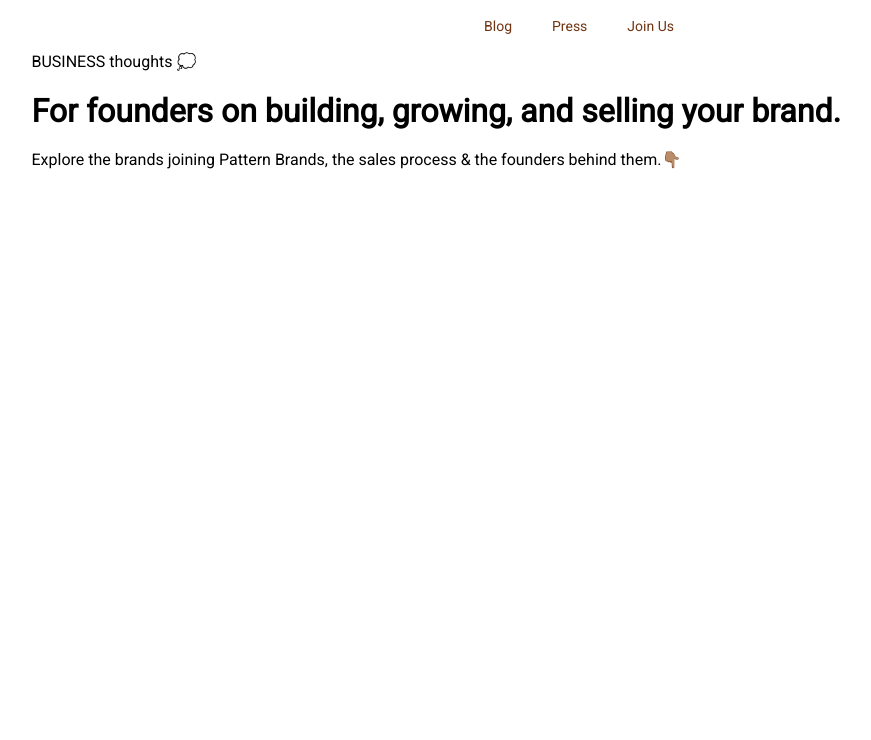
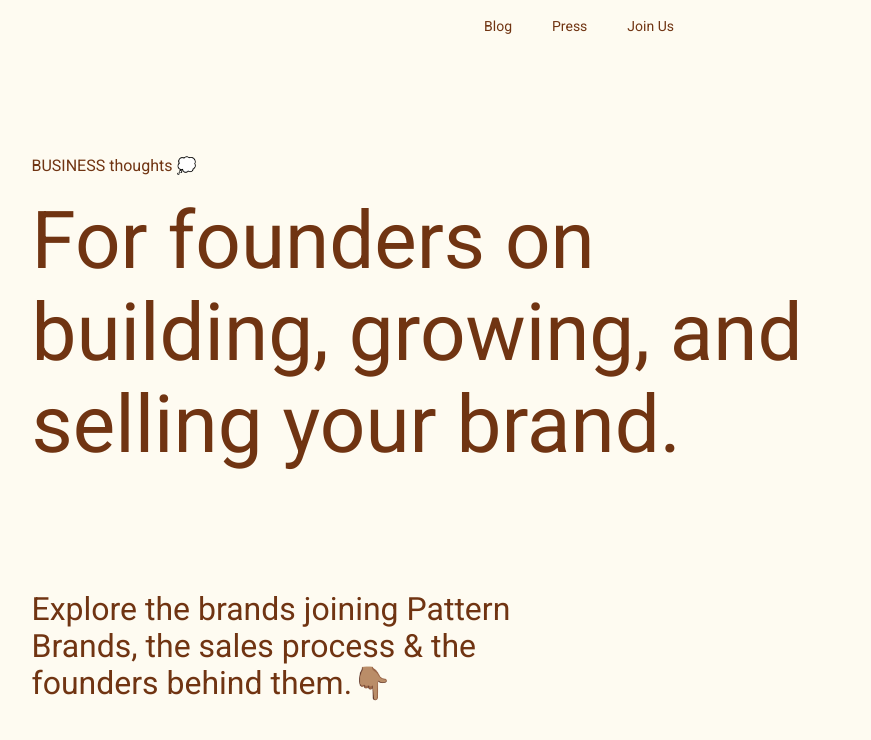
Before and after one commit to DanilaNevejun/KurwaProject, a plain HTML site: page index.html in a window 1280 px wide. Shown: the whole page, without its empty margins (81-952 px from the left). Drawn offline with Linux system fonts and the light colour scheme.

Commit message:
maincommit

```diff
--- a/css/style.css
+++ b/css/style.css
@@ -17,6 +17,8 @@ ul {
 body {
     font-family: 'Roboto';
     font-weight: 400;
+    color: #703412;
+    background-color: #FEFBF1;
 }
 
 .container {
@@ -28,14 +30,29 @@ body {
 .nav__list {
     display: flex;
     justify-content: center;
+    margin-bottom: 120px;
 }
 
 .nav__list-item {
     font-size: 14px;
     line-height: 21px;
-    color: #703412;
 }
 
 .nav__list-item+.nav__list-item {
     margin-left: 40px;
 }
+
+.header__title{
+    margin-top: 20px;
+    margin-bottom: 120px;
+    font-weight: 400;
+    font-size: 80px;
+    max-width: 848px;
+}
+
+.header__text{
+    font-size: 32px;
+    font-weight: 400;
+    max-width: 571px;
+    margin-bottom: 194px;
+}
--- a/index.html
+++ b/index.html
@@ -44,8 +44,14 @@
                 <p class="header__text">Explore the brands joining Pattern Brands, the sales process & the founders behind them.👇🏽</p>
             </div>
         </section>
+        <section class="main__content">
+            <div class="container">
+                <div class="main__content-inner">
+
+                </div>
+            </div>
+        </section>
     </main>
-
     <script src="./js/main.js"></script>
 </body>
 
```
